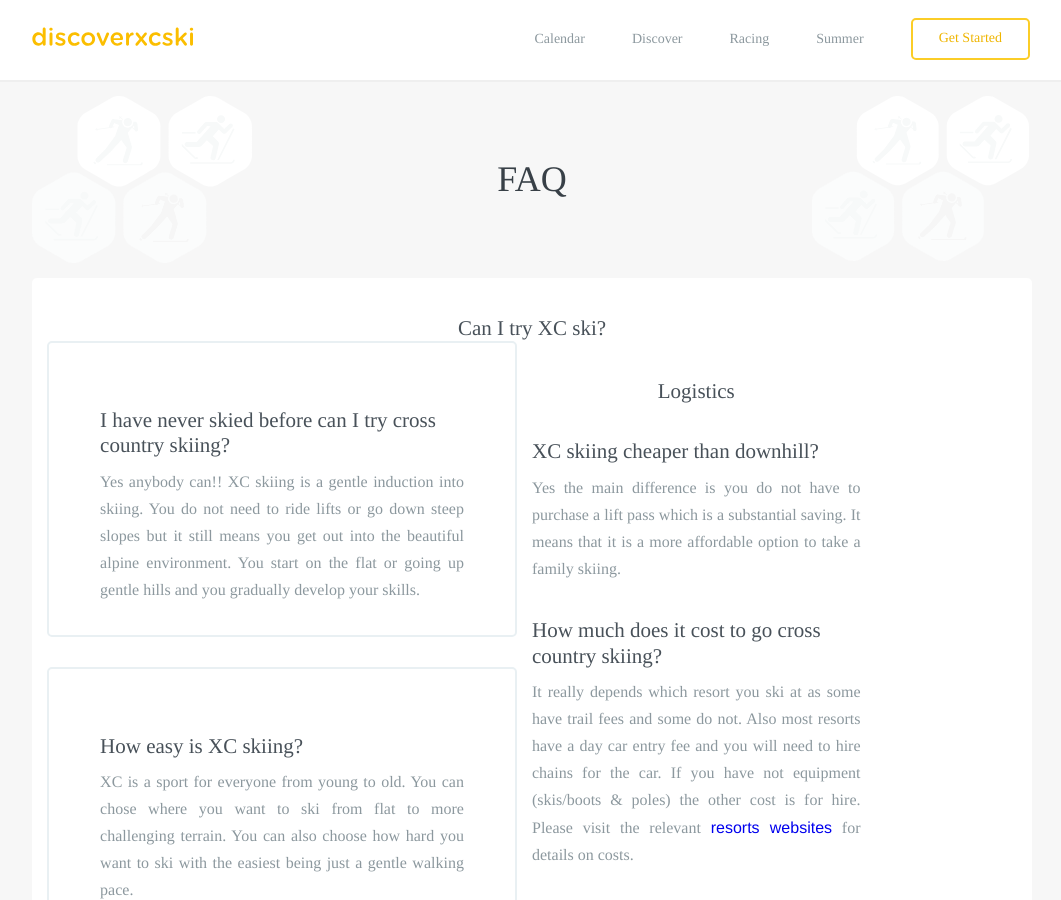
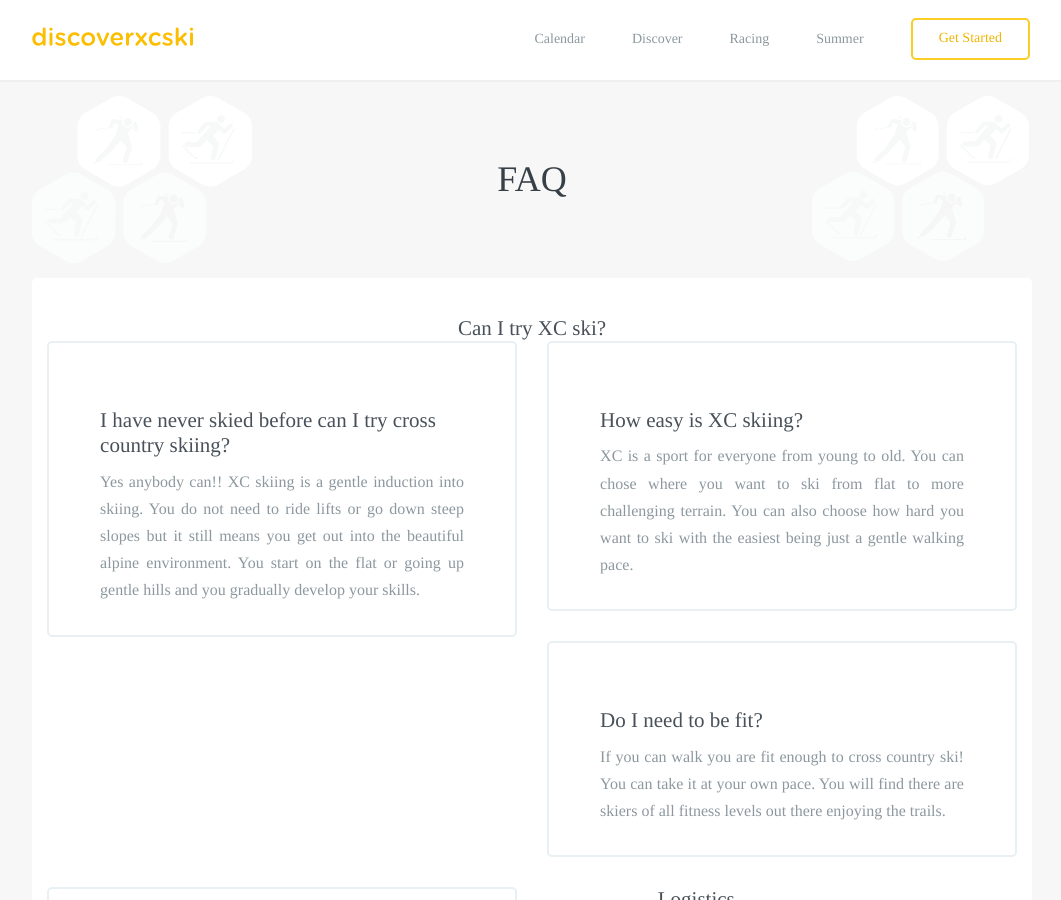
Before and after one commit to robcatto/robcatto.github.io, a Jekyll site: the page built from faq/index.html, in a window 1280 px wide and 900 px high. Shown: the whole window, without its empty margins (108-1169 px from the left). Built offline with Jekyll 4.4.1, drawn with Linux system fonts in a browser that asks for light colours; some web fonts are replaced; Markdown is read by kramdown in place of the engine named in the settings.

Commit message:
Update index.html

```diff
--- a/faq/index.html
+++ b/faq/index.html
@@ -49,19 +49,25 @@ layout: default
                         <p class="left__aligned--p left__sub--para">
                                 Yes anybody can!!  XC skiing is a gentle induction into skiing.  You do not need to ride lifts or go down steep slopes but it still means you get out into the beautiful alpine environment. You start on the flat or going up gentle hills and you gradually develop your skills.
                         </p>
+                        </div>
                       </div>
+                      <div class="column two">
                       <div class="large-outline">
                         <h3 class="heading__aligned--page">How easy is XC skiing?</h3>
                         <p class="left__aligned--p left__sub--para">
                                 XC is a sport for everyone from young to old.  You can chose where you want to ski from flat to more challenging terrain.  You can also choose how hard you want to ski with the easiest being just a gentle walking pace.
                         </p>
+                        </div>
                       </div>
+                      <div class="column two">
                       <div class="large-outline">
                         <h3 class="heading__aligned--page">Do I need to be fit?</h3>
                         <p class="left__aligned--p left__sub--para">
                                 If you can walk you are fit enough to cross country ski! You can take it at your own pace.  You will find there are skiers of all fitness levels out there enjoying the trails.
                         </p>
                         </div>
+                        </div>
+                        <div class="column two">
                         <div class="large-outline">
                         <h3 class="heading__aligned--page">I have injuries (bad hip/knee/ankle) can I XC ski?</h3>
                         <p class="left__aligned--p left__sub--para">
```
